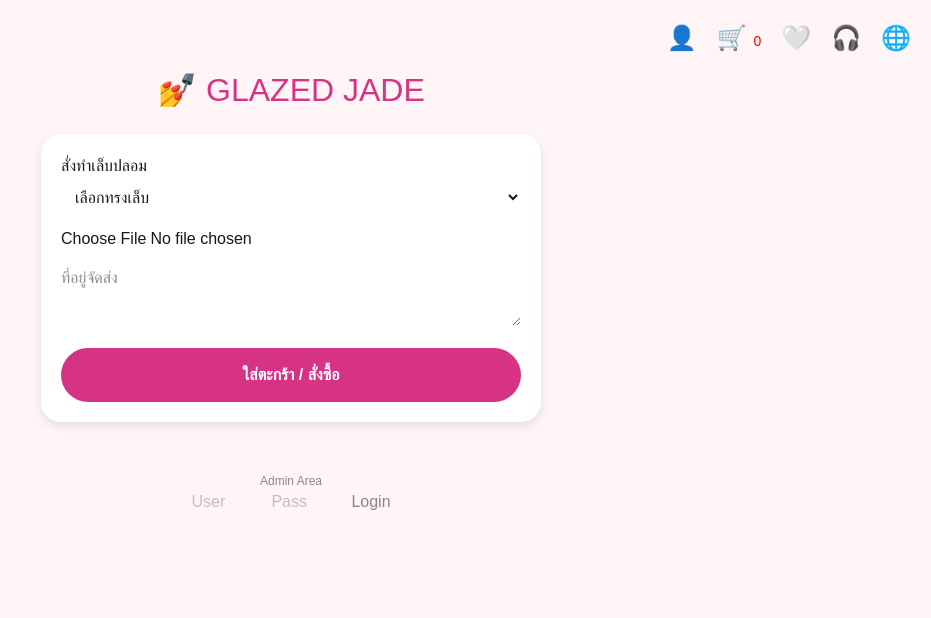
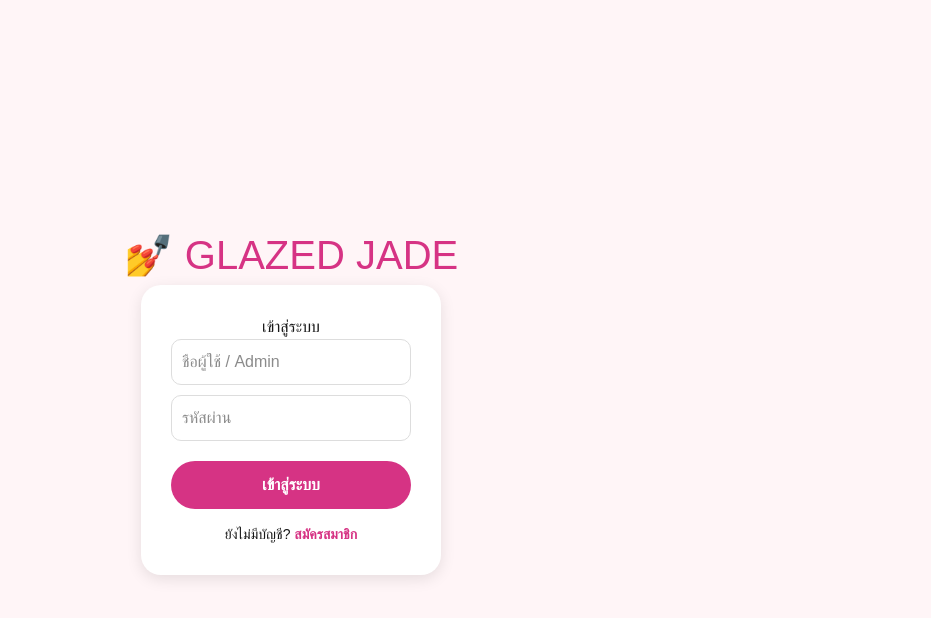
Before and after one commit to mint8998/theglazejade, a Next.js app: page / in a window 1280 px wide. Shown: the top 618 px of the page, without its empty margins (349-1280 px from the left). Built offline with nearby package versions, Linux system fonts and the light colour scheme.

Commit message:
Update page.tsx

```diff
--- a/app/page.tsx
+++ b/app/page.tsx
@@ -2,99 +2,109 @@
 import React, { useState } from 'react';
 
 export default function Home() {
-  // --- States สำหรับระบบต่างๆ ---
+  // --- States สำหรับจัดการหน้าจอและข้อมูล ---
+  const [view, setView] = useState('login'); // login, register, shop, admin
   const [cartCount, setCartCount] = useState(0);
-  const [showLogin, setShowLogin] = useState(false);
   const [customerName, setCustomerName] = useState('');
   const [points, setPoints] = useState(0);
-  const [isAdmin, setIsAdmin] = useState(false);
+
+  // ข้อมูล Login/Admin
   const [u, setU] = useState('');
   const [p, setP] = useState('');
 
-  // ฟังก์ชันกดสั่งซื้อแล้วเพิ่มเลขในตะกร้า
-  const addToCart = () => {
-    setCartCount(cartCount + 1);
-    alert("เพิ่มลงตะกร้าเรียบร้อย! อย่าลืมกดสั่งซื้อเพื่อรับแต้ม");
+  // ฟังก์ชันการทำงาน
+  const handleLogin = () => {
+    if (u === 'admin' && p === '12345678') {
+      setView('admin');
+    } else if (u !== "" && p !== "") {
+      setCustomerName(u);
+      setPoints(10); // สมมติว่าล็อกอินแล้วได้แต้มขวัญถุง
+      setView('shop');
+    } else {
+      alert("กรุณากรอกชื่อผู้ใช้และรหัสผ่าน");
+    }
   };
 
-  // ฟังก์ชันเช็ค Admin (user: admin / pass: 12345678)
-  const checkAdmin = () => {
-    if (u === 'admin' && p === '12345678') setIsAdmin(true);
-    else alert('รหัสผ่านแอดมินไม่ถูกต้อง');
+  const handleRegister = () => {
+    alert("สมัครสมาชิกสำเร็จ! กรุณาเข้าสู่ระบบ");
+    setView('login');
   };
 
-  if (isAdmin) {
+  // --- 1. หน้าเข้าสู่ระบบ (Login Page) ---
+  if (view === 'login') {
     return (
-      <div style={{ padding: '20px', fontFamily: 'sans-serif' }}>
-        <h1 style={{ color: '#d63384' }}>Admin Dashboard (เชื่อมต่อ Excel)</h1>
-        <p>ดึงข้อมูลจาก Google Sheets เพื่อดูออเดอร์ล่าสุด</p>
-        <div style={{ border: '2px solid #eee', padding: '15px' }}>
-          <p><b>รายการล่าสุด:</b> ทรง Oval / ที่อยู่: จันทบุรี / รูปภาพ: [Link]</p>
+      <div style={{ display: 'flex', flexDirection: 'column', alignItems: 'center', justifyContent: 'center', height: '100vh', backgroundColor: '#fff5f7', fontFamily: 'sans-serif' }}>
+        <h1 style={{ color: '#d63384', fontSize: '40px' }}>💅 GLAZED JADE</h1>
+        <div style={{ backgroundColor: 'white', padding: '30px', borderRadius: '20px', boxShadow: '0 4px 15px rgba(0,0,0,0.1)', width: '300px', textAlign: 'center' }}>
+          <h2>เข้าสู่ระบบ</h2>
+          <input placeholder="ชื่อผู้ใช้ / Admin" onChange={(e) => setU(e.target.value)} style={{ width: '100%', padding: '10px', marginBottom: '10px', borderRadius: '10px', border: '1px solid #ddd' }} />
+          <input type="password" placeholder="รหัสผ่าน" onChange={(e) => setP(e.target.value)} style={{ width: '100%', padding: '10px', marginBottom: '20px', borderRadius: '10px', border: '1px solid #ddd' }} />
+          <button onClick={handleLogin} style={{ width: '100%', backgroundColor: '#d63384', color: 'white', padding: '12px', border: 'none', borderRadius: '25px', fontWeight: 'bold', cursor: 'pointer' }}>เข้าสู่ระบบ</button>
+          <p style={{ marginTop: '15px', fontSize: '14px' }}>ยังไม่มีบัญชี? <span onClick={() => setView('register')} style={{ color: '#d63384', cursor: 'pointer', fontWeight: 'bold' }}>สมัครสมาชิก</span></p>
         </div>
-        <button onClick={() => setIsAdmin(false)} style={{ marginTop: '20px' }}>กลับหน้าแรก</button>
       </div>
     );
   }
 
+  // --- 2. หน้าสมัครสมาชิก (Register Page) ---
+  if (view === 'register') {
+    return (
+      <div style={{ display: 'flex', flexDirection: 'column', alignItems: 'center', justifyContent: 'center', height: '100vh', backgroundColor: '#fff5f7', fontFamily: 'sans-serif' }}>
+        <div style={{ backgroundColor: 'white', padding: '30px', borderRadius: '20px', boxShadow: '0 4px 15px rgba(0,0,0,0.1)', width: '300px', textAlign: 'center' }}>
+          <h2>สมัครสมาชิก</h2>
+          <input placeholder="ชื่อ-นามสกุล" style={{ width: '100%', padding: '10px', marginBottom: '10px', borderRadius: '10px', border: '1px solid #ddd' }} />
+          <input placeholder="เบอร์โทรศัพท์" style={{ width: '100%', padding: '10px', marginBottom: '10px', borderRadius: '10px', border: '1px solid #ddd' }} />
+          <input type="password" placeholder="ตั้งรหัสผ่าน" style={{ width: '100%', padding: '10px', marginBottom: '20px', borderRadius: '10px', border: '1px solid #ddd' }} />
+          <button onClick={handleRegister} style={{ width: '100%', backgroundColor: '#333', color: 'white', padding: '12px', border: 'none', borderRadius: '25px', fontWeight: 'bold', cursor: 'pointer' }}>ยืนยันการสมัคร</button>
+          <p onClick={() => setView('login')} style={{ marginTop: '15px', fontSize: '14px', cursor: 'pointer', color: '#666' }}>ย้อนกลับไปหน้าล็อกอิน</p>
+        </div>
+      </div>
+    );
+  }
+
+  // --- 3. หน้าสั่งซื้อเล็บ (Shop Page) ---
+  if (view === 'shop') {
     return (
       <div style={{ padding: '10px', backgroundColor: '#fff5f7', minHeight: '100vh', fontFamily: 'sans-serif' }}>
-
-      {/* ส่วนที่ 1: แถบไอคอนด้านบน (Header Icons) */}
-      <div style={{ display: 'flex', justifyContent: 'flex-end', gap: '20px', padding: '10px', fontSize: '24px' }}>
-        <span onClick={() => setShowLogin(true)} style={{ cursor: 'pointer' }}>👤</span>
-        <span style={{ cursor: 'pointer' }}>🛒 <small style={{ fontSize: '14px', color: 'red' }}>{cartCount}</small></span>
-        <span style={{ cursor: 'pointer' }}>🤍</span>
-        <span style={{ cursor: 'pointer' }}>🎧</span>
-        <span style={{ cursor: 'pointer' }}>🌐</span>
+        <div style={{ display: 'flex', justifyContent: 'flex-end', gap: '15px', padding: '10px', fontSize: '22px' }}>
+          <span style={{ cursor: 'pointer' }}>🛒 <small style={{ color: 'red' }}>{cartCount}</small></span>
+          <span onClick={() => { setView('login'); setCustomerName(''); }} style={{ cursor: 'pointer' }}>Logout 🚪</span>
         </div>
 
-      {/* หน้าเด้ง Login (Modal) */}
-      {showLogin && (
-        <div style={{ position: 'fixed', top: 0, left: 0, width: '100%', height: '100%', backgroundColor: 'rgba(0,0,0,0.5)', display: 'flex', justifyContent: 'center', alignItems: 'center', zIndex: 100 }}>
-          <div style={{ backgroundColor: 'white', padding: '30px', borderRadius: '20px', textAlign: 'center' }}>
-            <h2>เข้าสู่ระบบเพื่อสะสมแต้ม</h2>
-            <input
-              placeholder="กรอกชื่อของคุณ"
-              onChange={(e) => setCustomerName(e.target.value)}
-              style={{ padding: '10px', width: '200px', marginBottom: '10px' }}
-            />
-            <br />
-            <button onClick={() => { setShowLogin(false); setPoints(10); }} style={{ backgroundColor: '#d63384', color: 'white', padding: '10px 20px', border: 'none', borderRadius: '10px' }}>
-              ตกลง (รับ 10 แต้มฟรี)
-            </button>
-          </div>
-        </div>
-      )}
-
-      {/* ส่วนที่ 2: เนื้อหาหลัก */}
         <header style={{ textAlign: 'center', marginBottom: '20px' }}>
-        <h1 style={{ color: '#d63384', fontSize: '32px' }}>💅 GLAZED JADE</h1>
-        {customerName && <p>สวัสดีคุณ: <b>{customerName}</b> | แต้มสะสม: <b style={{ color: '#d63384' }}>{points}</b></p>}
+          <h1 style={{ color: '#d63384' }}>GLAZED JADE</h1>
+          <p>คุณ: <b>{customerName}</b> | แต้มของคุณ: <b style={{ color: '#d63384' }}>{points} แต้ม</b></p>
         </header>
 
-      <div style={{ maxWidth: '500px', margin: 'auto', backgroundColor: 'white', padding: '20px', borderRadius: '20px', boxShadow: '0 4px 10px rgba(0,0,0,0.1)' }}>
-        <h3>สั่งทำเล็บปลอม</h3>
+        <div style={{ maxWidth: '450px', margin: 'auto', backgroundColor: 'white', padding: '20px', borderRadius: '20px' }}>
+          <h3>สั่งทำเล็บปลอมแบบสั่งทำ</h3>
           <select style={{ width: '100%', padding: '10px', marginBottom: '10px' }}>
             <option>เลือกทรงเล็บ</option><option>Square</option><option>Oval</option>
           </select>
           <input type="file" style={{ marginBottom: '15px' }} />
           <textarea placeholder="ที่อยู่จัดส่ง" style={{ width: '100%', height: '60px', marginBottom: '15px' }}></textarea>
-
-        <button
-          onClick={addToCart}
-          style={{ width: '100%', backgroundColor: '#d63384', color: 'white', padding: '15px', border: 'none', borderRadius: '30px', fontWeight: 'bold' }}
-        >
-          ใส่ตะกร้า / สั่งซื้อ
-        </button>
+          <button onClick={() => setCartCount(cartCount + 1)} style={{ width: '100%', backgroundColor: '#d63384', color: 'white', padding: '15px', border: 'none', borderRadius: '30px', fontWeight: 'bold' }}>เพิ่มลงตะกร้า / สั่งซื้อ</button>
         </div>
-
-      {/* ส่วนที่ 3: แอดมินล็อกอิน */}
-      <footer style={{ marginTop: '50px', textAlign: 'center', opacity: 0.5 }}>
-        <p style={{ fontSize: '12px' }}>Admin Area</p>
-        <input placeholder="User" onChange={e => setU(e.target.value)} style={{ width: '80px' }} />
-        <input type="password" placeholder="Pass" onChange={e => setP(e.target.value)} style={{ width: '80px' }} />
-        <button onClick={checkAdmin}>Login</button>
-      </footer>
       </div>
     );
   }
+
+  // --- 4. หน้าแอดมิน (Admin Page) ---
+  if (view === 'admin') {
+    return (
+      <div style={{ padding: '30px', fontFamily: 'sans-serif' }}>
+        <h1 style={{ color: '#d63384' }}>แอดมินหลังบ้าน (Excel Connected)</h1>
+        <div style={{ border: '1px solid #ddd', padding: '20px', borderRadius: '10px' }}>
+          <p><b>ออเดอร์ล่าสุด:</b> ข้อมูลจะถูกดึงมาจาก Excel</p>
+          <table border={1} style={{ width: '100%', borderCollapse: 'collapse', marginTop: '10px' }}>
+            <tr><th>ชื่อลูกค้า</th><th>สเปค</th><th>ที่อยู่</th></tr>
+            <tr><td>{u}</td><td>Square / สั้น</td><td>จันทบุรี</td></tr>
+          </table>
+        </div>
+        <button onClick={() => setView('login')} style={{ marginTop: '20px', padding: '10px' }}>ออกจากระบบแอดมิน</button>
+      </div>
+    );
+  }
+
+  return null;
+}
```
Lines whose indentation alone changed are shown as unchanged.
